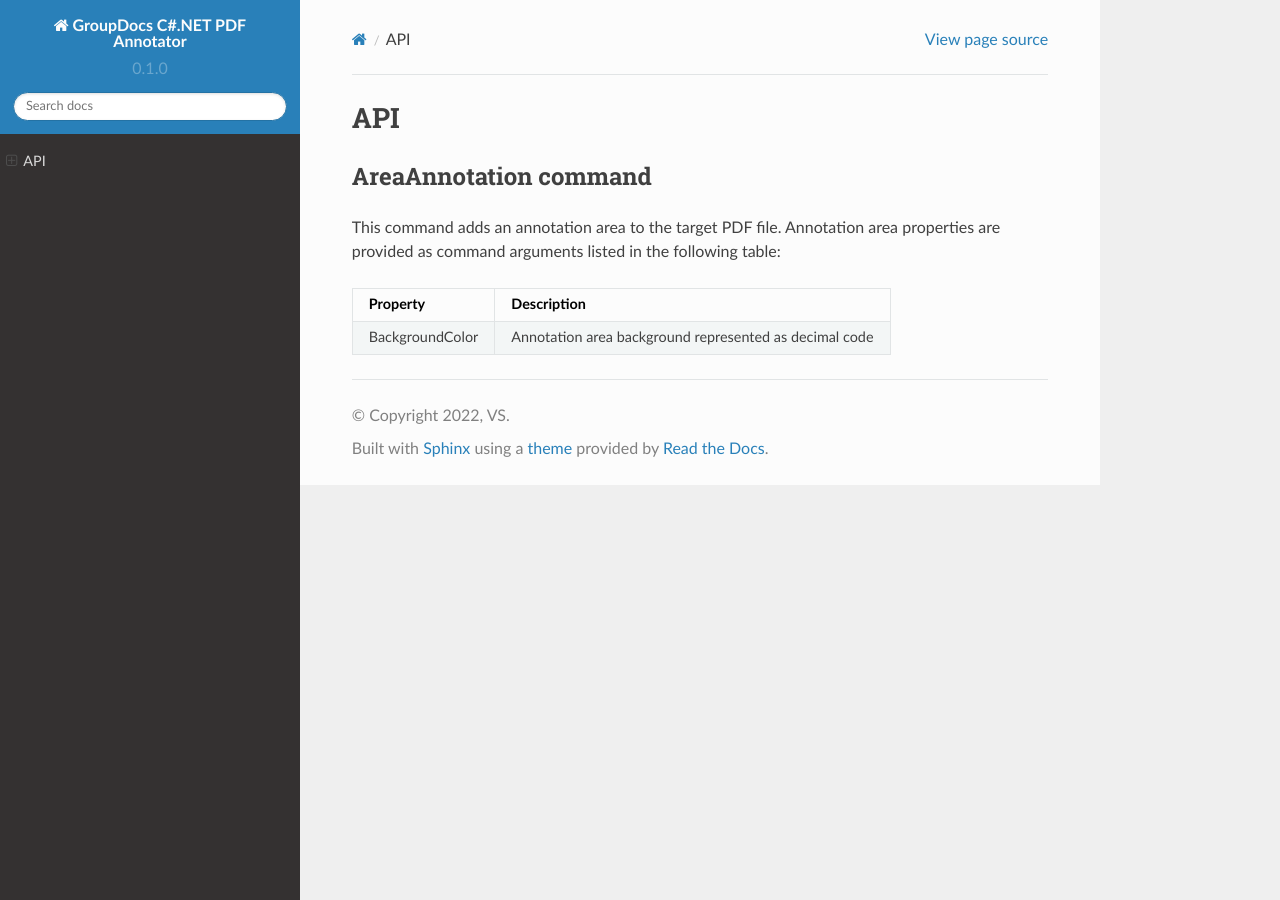
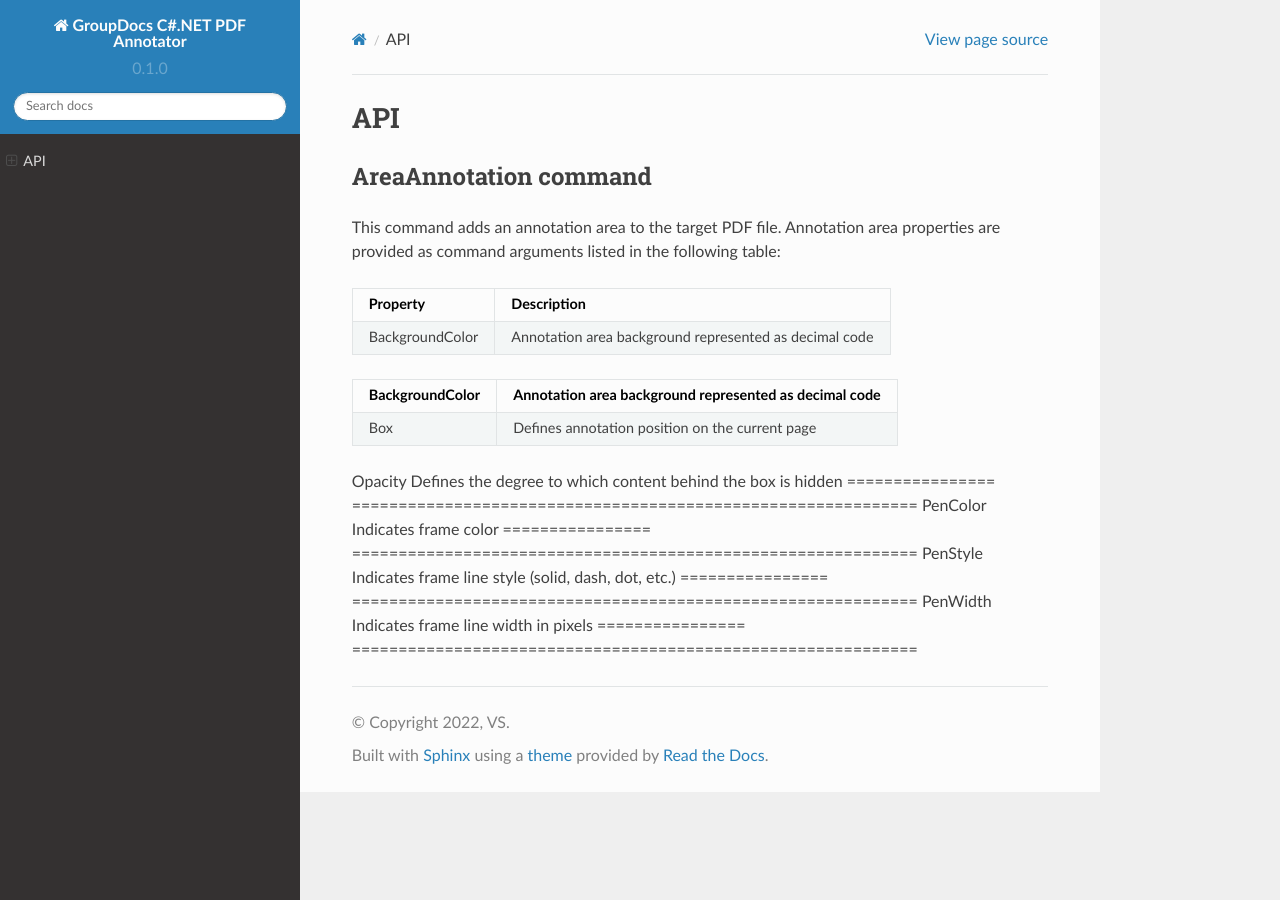
Before and after one commit to vadimsteckler1/asposetest, a Sphinx documentation site: the page built from docs/source/api.rst, in a window 1280 px wide. Built offline with Sphinx 7.4.7 and the Read the Docs theme 2.0.0, drawn with Linux system fonts in a browser that asks for light colours.

Commit message:
Update api.rst

```diff
--- a/docs/source/api.rst
+++ b/docs/source/api.rst
@@ -12,3 +12,20 @@
 ================  =============================================================
 BackgroundColor   Annotation area background represented as decimal code
 ================  =============================================================
+
+
+
+.. table::
+================  =============================================================
+BackgroundColor   Annotation area background represented as decimal code
+================  =============================================================
+Box               Defines annotation position on the current page
+================  =============================================================
+Opacity           Defines the degree to which content behind the box is hidden
+================  =============================================================
+PenColor          Indicates frame color
+================  =============================================================
+PenStyle          Indicates frame line style (solid, dash, dot, etc.)
+================  =============================================================
+PenWidth          Indicates frame line width in pixels
+================  =============================================================
```
